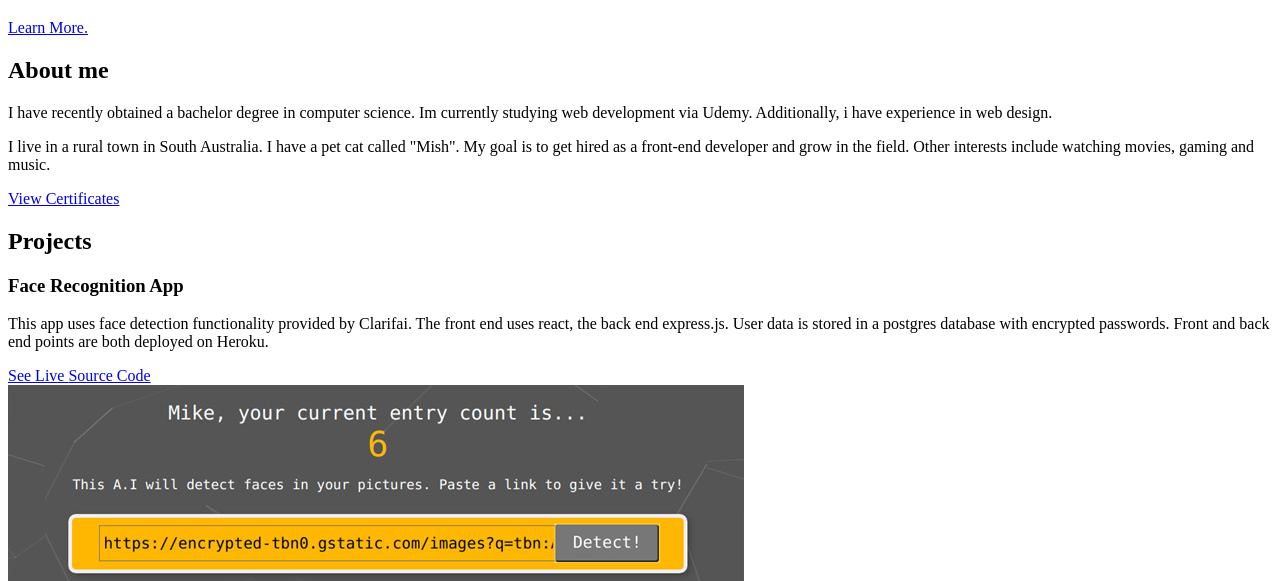
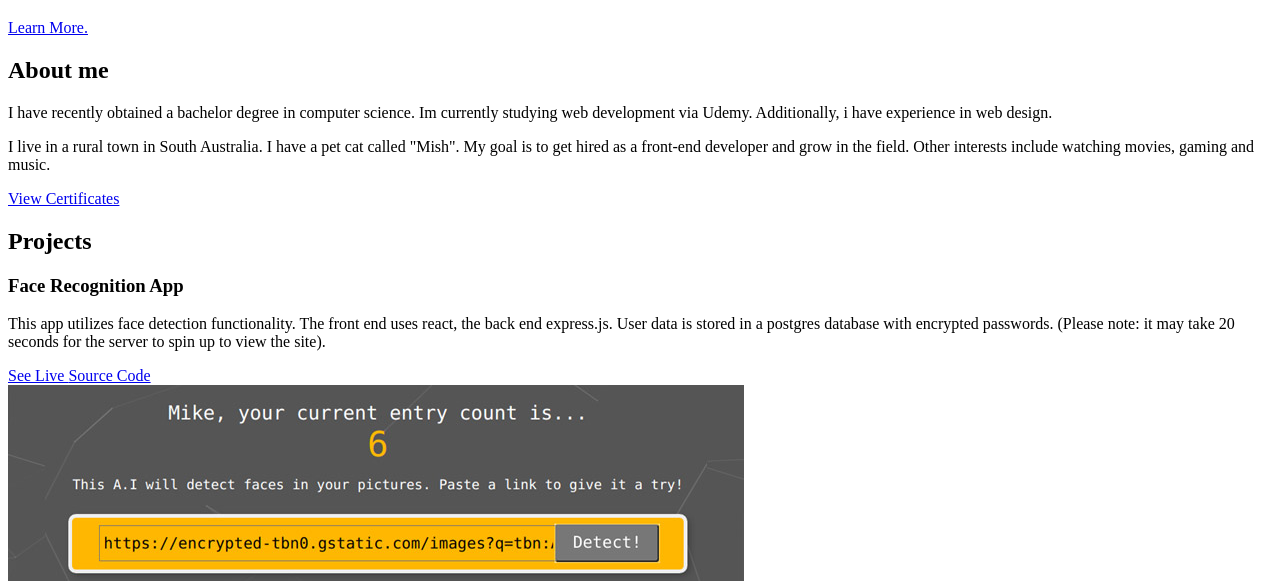
Before and after one commit to JMCrawf/my_homesite, a website: page src/template.html in a window 1280 px wide. Shown: the part 202-783 px from the top of the page. Drawn offline with nearby package versions, Linux system fonts and the light colour scheme.

Commit message:
Changing project description

```diff
--- a/src/template.html
+++ b/src/template.html
@@ -119,9 +119,10 @@
                 </h3>
                 <div>
                   <p class="mb-4">
-                    This app uses face detection functionality provided by Clarifai. The front
+                    This app utilizes face detection functionality. The front
                     end uses react, the back end express.js. User
-                    data is stored in a postgres database with encrypted passwords. Front and back end points are both deployed on Heroku.
+                    data is stored in a postgres database with encrypted passwords.
+                    (Please note: it may take 20 seconds for the server to spin up to view the site).
                   </p>
                 </div>
                 <a
```
